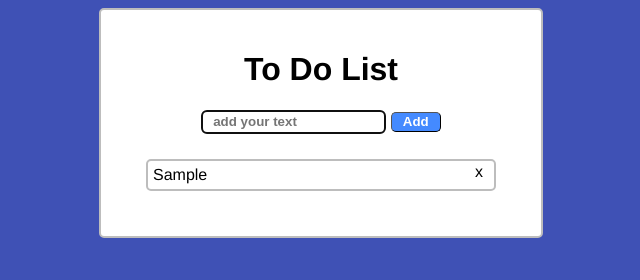
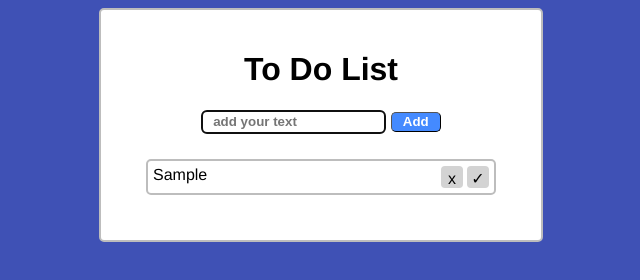
Before and after one commit to CrumpetCoding/Todo-List, a plain HTML site: page index.html in a window 1280 px wide. Both pictures are taken after typing "Sample" into the empty fields and a click on the button "Add". Shown: the full height of the page, 319-959 px from the left. Drawn offline with Linux system fonts and the light colour scheme.

Commit message:
Updated css and local storage

```diff
--- a/index.js
+++ b/index.js
@@ -1,6 +1,7 @@
 const textBoxEl = document.getElementById("text-box");
 const listEl = document.getElementById("list-items");
 const toDos = JSON.parse(localStorage.getItem("toDos")) ?? [];
+console.log(toDos);
 
 function addItem(){
 
@@ -10,34 +11,72 @@ function addItem(){
     }
     const newToDo = createEmptyToDo(textBoxEl.value);
     renderToDo(newToDo);
+    toDos.push(newToDo);
+    saveItems();
     textBoxEl.value = "";
-    saveItems();
     textBoxEl.focus();
 }
 
 function renderToDo(toDoItem){
-    const li = document.createElement("LI");
-    li.innerText = toDoItem.text;
+    const li = document.createElement("li");
     li.dataset.toDoID = toDoItem.id;
-    const span = document.createElement("SPAN");
-    span.innerText = "x";
-    span.dataset.delete = true;
-    li.appendChild(span);
     listEl.appendChild(li);
+
+    const textSpan = document.createElement("span");
+    textSpan.classList.add("textItem");
+    textSpan.innerText = toDoItem.text;
+    if (toDoItem.isCompleted) {
+        textSpan.classList.add("completed");
+    }
+    li.appendChild(textSpan);
+
+    const deleteSpan = document.createElement("span");
+    deleteSpan.innerText = "x";
+    deleteSpan.classList.add("actionIcon");
+    deleteSpan.dataset.delete = "true"; // When we read this from the HTML it's a string.
+    li.appendChild(deleteSpan);
+
+    const completeSpan = document.createElement("span");
+    completeSpan.innerText = "✓";
+    completeSpan.classList.add("actionIcon");
+    completeSpan.dataset.complete = "true"; // When we read this from the HTML it's a string.
+    li.appendChild(completeSpan);
+
 }
 
 listEl.addEventListener("click", function(e){
     console.log(e);
-    if(e.target.dataset.delete === true){
+    const dataset = e.target?.dataset;
+    if(dataset?.delete === "true"){
         const toDoID = e.target.parentElement.dataset.toDoID;
         const toDoIndex = toDos.findIndex(toDo => toDo.id === toDoID);
         toDos.splice(toDoIndex, 1);
-        document.querySelector(`[data-to-do-i-d=${toDoID}]`).remove();
+        document.querySelector(`[data-to-do-i-d="${toDoID}"]`).remove();
+        saveItems();
+    return;
+    }
+
+    if(dataset?.complete){
+        const toDoID = e.target.parentElement.dataset.toDoID;
+        const toDo = toDos.find(toDo => toDo.id === toDoID);
+        // find the li tag based on the todo.id
+        // Then find the text item (add a dataset item if you want to or just access with the class)
+        // if completed, add the class, otherwise remove it
+        // Add some styles to the "completed" class
+        if (toDo.isCompleted){
+            toDo.isCompleted = false;
+            // Need to remove "completed" class
+        }
+        else{
+            toDo.isCompleted = true;
+            // Need to add "completed" class
+        }
         saveItems();
     }
 }, false);
 
 function saveItems(){
+    console.log(toDos)
     localStorage.setItem("toDos", JSON.stringify(toDos));
 }
 
@@ -59,4 +98,10 @@ function createEmptyToDo(text){
     return newToDo;
 }
 
+if (toDos.length > 0){
+    toDos.forEach((toDo) => {
+        renderToDo(toDo);
+    });
+}
+
 addEventListener();
--- a/style.css
+++ b/style.css
@@ -42,7 +42,7 @@ ul{
 }
 
 ul li {
-    gap: 100px;
+    gap: 4px;
     padding-top: 10px;
     list-style: none;
     display: flex;
@@ -58,15 +58,15 @@ ul li {
     margin: 5px;
 }
 
-ul li span {
+.actionIcon {
     display: flex;
     align-items: flex-end;
     justify-content: center;
-    margin-left: auto;
     padding: 0px;
-    height: 15px;
-    width: 20px;
-    border-radius: 5px;
+    width: 22px;
+    background: lightgray;
+    border-radius: 4px;
+    height: 22px;
 }
 
 button:hover {
@@ -74,8 +74,14 @@ button:hover {
     cursor: pointer;
 }
 
-ul li span:hover {
+ul li .actionIcon:hover {
     background-color: red;
     color: white;
     cursor: pointer;
 }
+/* TODO: Update colours for the tick and delete icons. */
+
+.textItem {
+  flex: 1;
+  text-align: left;
+}
```
